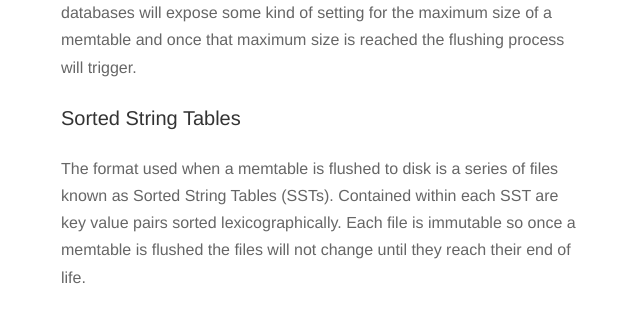
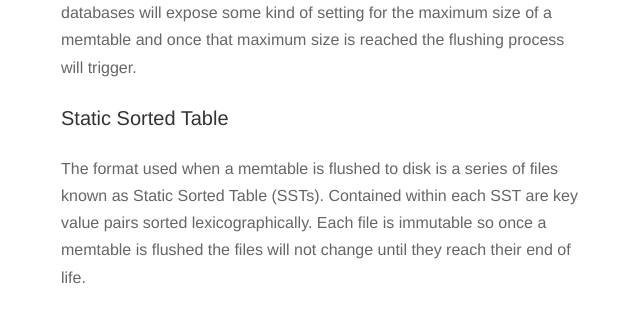
Before and after one commit to patrickgombert/patrickgombert.github.io, a Jekyll site: the page built from _posts/2020-04-25-using-log-structured-merge-trees.md, in a window 1280 px wide and 900 px high, scrolled down 1209 px. Shown: the part 153-469 px from the top of the window, without its empty margins (319-959 px from the left). Built offline with Jekyll 4.4.1, drawn with Linux system fonts in a browser that asks for light colours; nearby versions of some CDN libraries.

Commit message:
Sorted String Tree -> Static Sorted Table

```diff
--- a/_posts/2020-04-25-using-log-structured-merge-trees.md
+++ b/_posts/2020-04-25-using-log-structured-merge-trees.md
@@ -23,9 +23,9 @@ The first layer is the memtable which you can probably guess by the name is an i
 
 Memtables are mutable, ephemeral structures which are dumped to disk periodically. When this occurs, a new, empty memtable is created and begins accepting writes in place of the previous memtable. Typically, databases will expose some kind of setting for the maximum size of a memtable and once that maximum size is reached the flushing process will trigger.
 
-### Sorted String Tables ###
+### Static Sorted Table ###
 
-The format used when a memtable is flushed to disk is a series of files known as Sorted String Tables (SSTs). Contained within each SST are key value pairs sorted lexicographically. Each file is immutable so once a memtable is flushed the files will not change until they reach their end of life.
+The format used when a memtable is flushed to disk is a series of files known as Static Sorted Table (SSTs). Contained within each SST are key value pairs sorted lexicographically. Each file is immutable so once a memtable is flushed the files will not change until they reach their end of life.
 
 If a user wishes to query for a given key the file that contains the key's range can be binary searched until the corresponding key is either found within the file or not found within the file. Since each file contains a run of keys and keys do not repeat between files, we know that if a key is not in a file responsible for its range then the key does not exist in the set of SST files.
 
```
